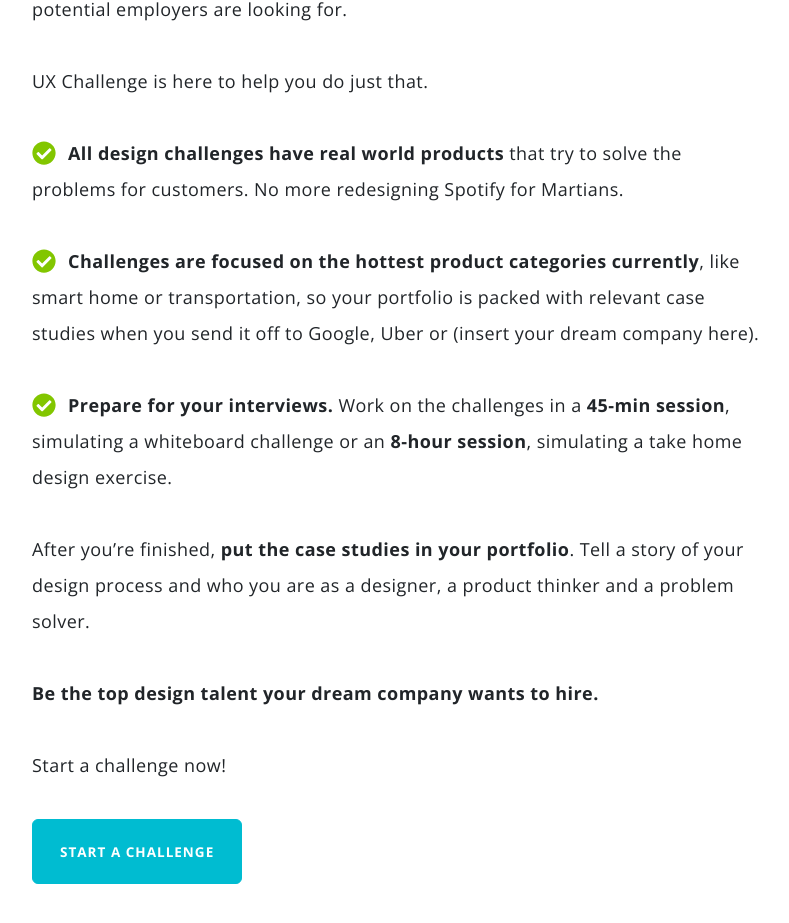
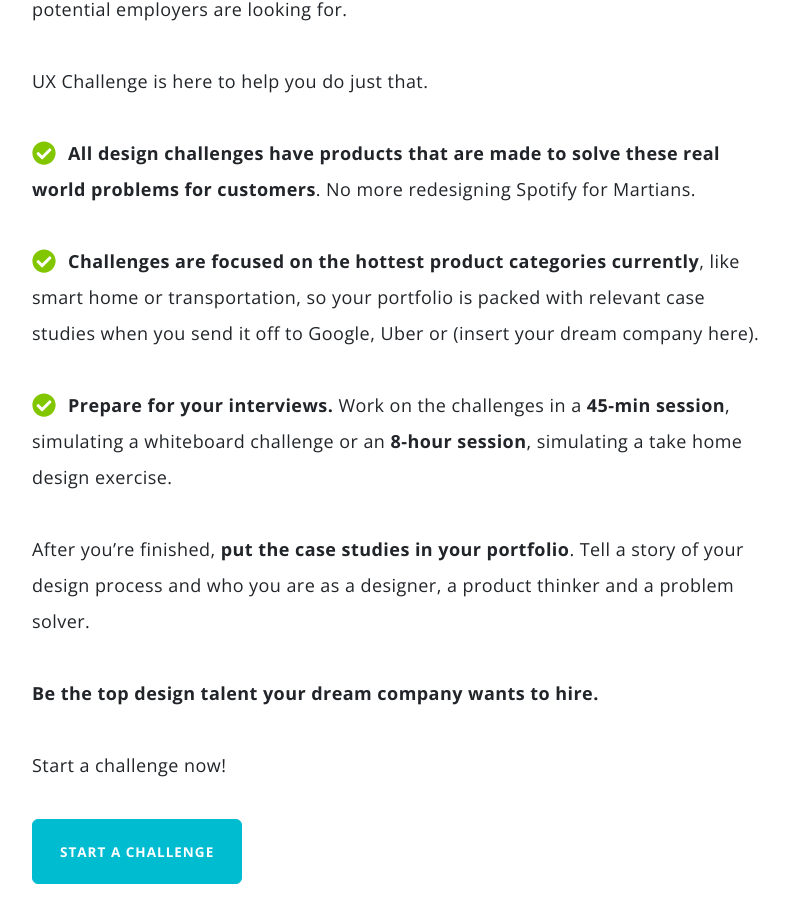
Before and after one commit to yachinyou/ux-challenge, a React (Create React App) app: page /about in a window 1280 px wide. Shown: the part 2158-3081 px from the top of the page, without its empty margins (243-1032 px from the left). Built offline with nearby package versions, Linux system fonts and the light colour scheme.

Commit message:
change copy

```diff
--- a/src/Components/About/About.js
+++ b/src/Components/About/About.js
@@ -41,7 +41,7 @@ class AboutPage extends Component {
                         <p><span className="bold">Practice problem solving with design challenges and show the work in your portfolio.</span></p>
                         <p>Use design challenges as a way to practice your problem solving skills, fine tune your design process while expanding your portfolio with the projects that your potential employers are looking for.</p>
                         <p>UX Challenge is here to help you do just that.</p>
-                        <p><FontAwesomeIcon icon="check-circle" color="#82C600" size="lg" /><span className="bold">All design challenges have real world products</span> that try to solve the problems for customers. No more redesigning Spotify for Martians.</p>
+                        <p><FontAwesomeIcon icon="check-circle" color="#82C600" size="lg" /><span className="bold">All design challenges have products that are made to solve these real world problems for customers</span>. No more redesigning Spotify for Martians.</p>
                         <p><FontAwesomeIcon icon="check-circle" color="#82C600" size="lg" /><span className="bold">Challenges are focused on the hottest product categories currently</span>, like smart home or transportation, so your portfolio is packed with relevant case studies when you send it off to Google, Uber or (insert your dream company here).</p>
                         <p><FontAwesomeIcon icon="check-circle" color="#82C600" size="lg" /><span className="bold">Prepare for your interviews.</span> Work on the challenges in a <span className="bold">45-min session</span>, simulating a whiteboard challenge or an <span className="bold">8-hour session</span>, simulating a take home design exercise.</p>
                         <p>After you’re finished, <span className="bold">put the case studies in your portfolio</span>. Tell a story of your design process and who you are as a designer, a product thinker and a problem solver.</p>
--- a/src/Components/Challenges/Challenges.js
+++ b/src/Components/Challenges/Challenges.js
@@ -118,7 +118,7 @@ class Challenges extends Component {
             <div>
                 <div className="challenges-list paper">
                     <div className="container">
-                    <p className="challenges-inspiration"><FontAwesomeIcon icon="bolt" color="#F7B700" size="lg" />All challenges have <span className="bold">real world products</span> trying to solve these problems for customers. <a href="/about">Learn more about UX Challenge</a><FontAwesomeIcon icon="bolt" color="#F7B700" size="lg" /></p>
+                    <p className="challenges-inspiration"><FontAwesomeIcon icon="bolt" color="#F7B700" size="lg" />All challenges have products that are made to solve these <span className="bold">real world problems</span>. <a href="/about">Learn more about UX Challenge</a><FontAwesomeIcon icon="bolt" color="#F7B700" size="lg" /></p>
                         {designChallenges}
                     <p className="challenges-inspiration">More challenges coming soon!</p>
                     </div>
```
